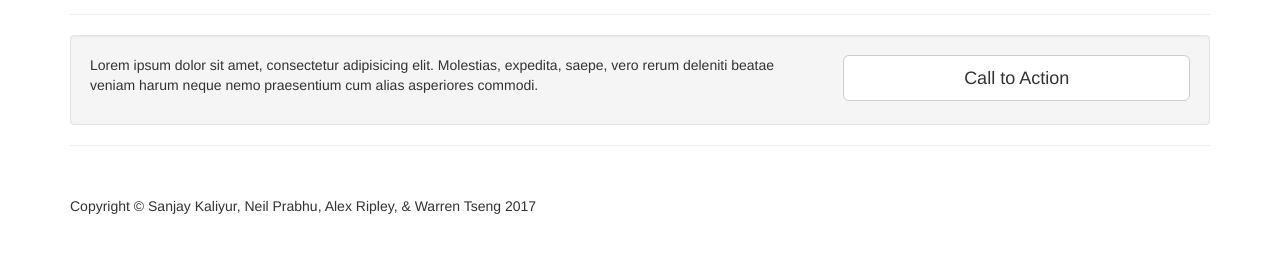
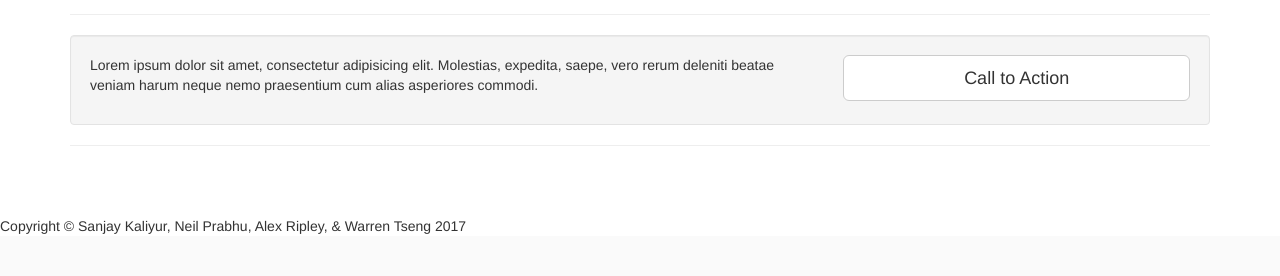
Before and after one commit to sanjaykaliyur/EduCamps-Website, a PHP site: page / in a window 1280 px wide. Shown: the part 1883-2159 px from the top of the page. After the commit the page ends 2117 px from the top, so only its background shows below. Run offline with PHP 8.4, Linux system fonts and the light colour scheme; grey boxes labelled with a size stand in for pictures from a placeholder-image service; some libraries are stand-ins or nearby versions.

Commit message:
Conversion to PHP

```diff
--- /dev/null
+++ b/footer.php
@@ -0,0 +1,46 @@
+<?php
+?>
+<!DOCTYPE html>
+<html lang="en">
+
+<head>
+
+    <meta charset="utf-8">
+    <meta http-equiv="X-UA-Compatible" content="IE=edge">
+    <meta name="viewport" content="width=device-width, initial-scale=1">
+    <meta name="description" content="">
+    <meta name="author" content="">
+
+    <title>EduCamps</title>
+
+    <!-- Bootstrap Core CSS -->
+    <link href="css/bootstrap.min.css" rel="stylesheet">
+
+    <!-- Custom CSS -->
+    <link href="css/modern-business.css" rel="stylesheet">
+
+    <!-- Custom Fonts -->
+    <link href="font-awesome/css/font-awesome.min.css" rel="stylesheet" type="text/css">
+
+</head>
+
+<style type='text/css'>
+#footer {
+  clear: both;
+  color: #666;
+  margin: 0 auto 10px auto;
+  width: 80%;
+  padding: 500px;
+  text-align: center;
+  background:black;
+  border-top: 1px solid #F2F2F2;
+}
+</style>
+
+<footer>
+    <div class="footer">
+        <div class="footer">
+            <p>Copyright &copy; Sanjay Kaliyur, Neil Prabhu, Alex Ripley, & Warren Tseng 2017</p>
+        </div>
+    </div>
+</footer>
--- /dev/null
+++ b/header.php
@@ -0,0 +1,114 @@
+<?php
+?>
+
+<!DOCTYPE html>
+<html lang="en">
+
+<head>
+
+    <meta charset="utf-8">
+    <meta http-equiv="X-UA-Compatible" content="IE=edge">
+    <meta name="viewport" content="width=device-width, initial-scale=1">
+    <meta name="description" content="">
+    <meta name="author" content="">
+
+    <title>EduCamps</title>
+
+    <!-- Bootstrap Core CSS -->
+    <link href="css/bootstrap.min.css" rel="stylesheet">
+
+    <!-- Custom CSS -->
+    <link href="css/modern-business.css" rel="stylesheet">
+
+    <!-- Custom Fonts -->
+    <link href="font-awesome/css/font-awesome.min.css" rel="stylesheet" type="text/css">
+
+    <!-- Navigation -->
+    <nav class="navbar navbar-inverse navbar-fixed-top" role="navigation">
+        <div class="container">
+            <!-- Brand and toggle get grouped for better mobile display -->
+            <div class="navbar-header">
+                <button type="button" class="navbar-toggle" data-toggle="collapse" data-target="#bs-example-navbar-collapse-1">
+                    <span class="sr-only">Toggle navigation</span>
+                    <span class="icon-bar"></span>
+                    <span class="icon-bar"></span>
+                    <span class="icon-bar"></span>
+                </button>
+                <a class="navbar-brand" href="index.html">
+                  <img class="logo" src="Images/Coen161project-logo-empty.png"style="height:375%; width:50%;"></img>
+                </a>
+            </div>
+            <!-- Collect the nav links, forms, and other content for toggling -->
+            <div class="collapse navbar-collapse" id="bs-example-navbar-collapse-1">
+                <ul class="nav navbar-nav navbar-right">
+                    <li>
+                        <a href="about.html">About</a>
+                    </li>
+                    <li>
+                        <a href="services.html">Services</a>
+                    </li>
+                    <li>
+                        <a href="contact.html">Contact</a>
+                    </li>
+                    <li class="dropdown">
+                        <a href="#" class="dropdown-toggle" data-toggle="dropdown">Portfolio <b class="caret"></b></a>
+                        <ul class="dropdown-menu">
+                            <li>
+                                <a href="portfolio-1-col.html">1 Column Portfolio</a>
+                            </li>
+                            <li>
+                                <a href="portfolio-2-col.html">2 Column Portfolio</a>
+                            </li>
+                            <li>
+                                <a href="portfolio-3-col.html">3 Column Portfolio</a>
+                            </li>
+                            <li>
+                                <a href="portfolio-4-col.html">4 Column Portfolio</a>
+                            </li>
+                            <li>
+                                <a href="portfolio-item.html">Single Portfolio Item</a>
+                            </li>
+                        </ul>
+                    </li>
+                    <li class="dropdown">
+                        <a href="#" class="dropdown-toggle" data-toggle="dropdown">Blog <b class="caret"></b></a>
+                        <ul class="dropdown-menu">
+                            <li>
+                                <a href="blog-home-1.html">Blog Home 1</a>
+                            </li>
+                            <li>
+                                <a href="blog-home-2.html">Blog Home 2</a>
+                            </li>
+                            <li>
+                                <a href="blog-post.html">Blog Post</a>
+                            </li>
+                        </ul>
+                    </li>
+                    <li class="dropdown">
+                        <a href="#" class="dropdown-toggle" data-toggle="dropdown">Other Pages <b class="caret"></b></a>
+                        <ul class="dropdown-menu">
+                            <li>
+                                <a href="full-width.html">Full Width Page</a>
+                            </li>
+                            <li>
+                                <a href="sidebar.html">Sidebar Page</a>
+                            </li>
+                            <li>
+                                <a href="faq.html">FAQ</a>
+                            </li>
+                            <li>
+                                <a href="404.html">404</a>
+                            </li>
+                            <li>
+                                <a href="pricing.html">Pricing Table</a>
+                            </li>
+                        </ul>
+                    </li>
+                </ul>
+            </div>
+            <!-- /.navbar-collapse -->
+        </div>
+        <!-- /.container -->
+    </nav>
+
+</head>
--- a/index.html
+++ b/index.php
@@ -1,3 +1,7 @@
+<?php
+include 'header.php';
+?>
+
 <!DOCTYPE html>
 <html lang="en">
 
@@ -277,24 +184,14 @@
                     <p>Lorem ipsum dolor sit amet, consectetur adipisicing elit. Molestias, expedita, saepe, vero rerum deleniti beatae veniam harum neque nemo praesentium cum alias asperiores commodi.</p>
                 </div>
                 <div class="col-md-4">
-                    <a class="btn btn-lg btn-default btn-block" href="#">Call to Action</a>
+                    <a class="btn btn-lg btn-default btn-block" href="header.php">Call to Action</a>
                 </div>
             </div>
         </div>
 
         <hr>
 
-        <!-- Footer -->
-        <footer>
-            <div class="row">
-                <div class="col-lg-12">
-                    <p>Copyright &copy; Sanjay Kaliyur, Neil Prabhu, Alex Ripley, & Warren Tseng 2017</p>
-                </div>
-            </div>
-        </footer>
-
     </div>
-    <!-- /.container -->
 
     <!-- jQuery -->
     <script src="js/jquery.js"></script>
@@ -310,5 +207,8 @@
     </script>
 
 </body>
+</html>
 
-</html>
+<?php
+include 'footer.php';
+?>
```
Also changed, not shown: other parts of index.php (+0 -97 lines).
